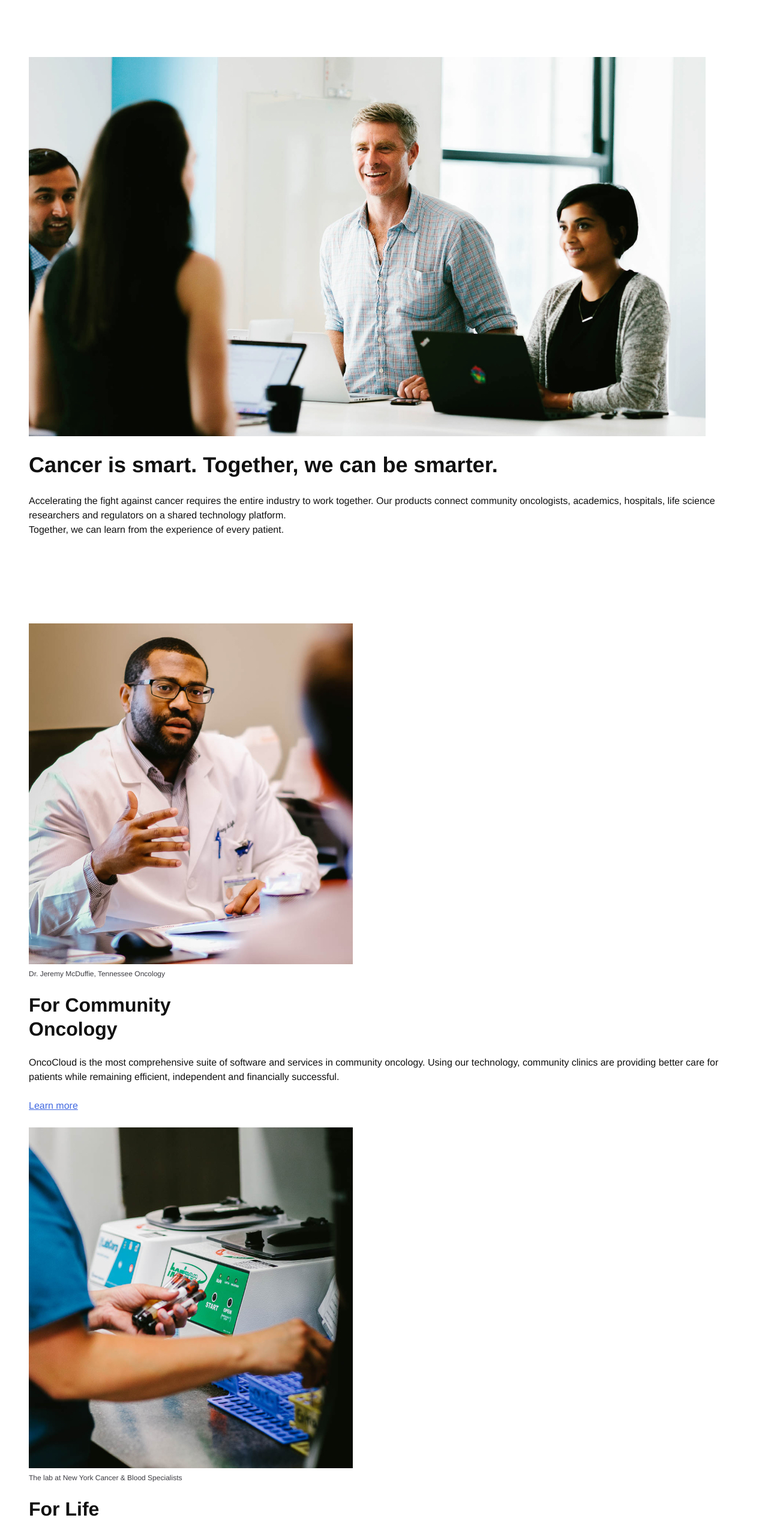
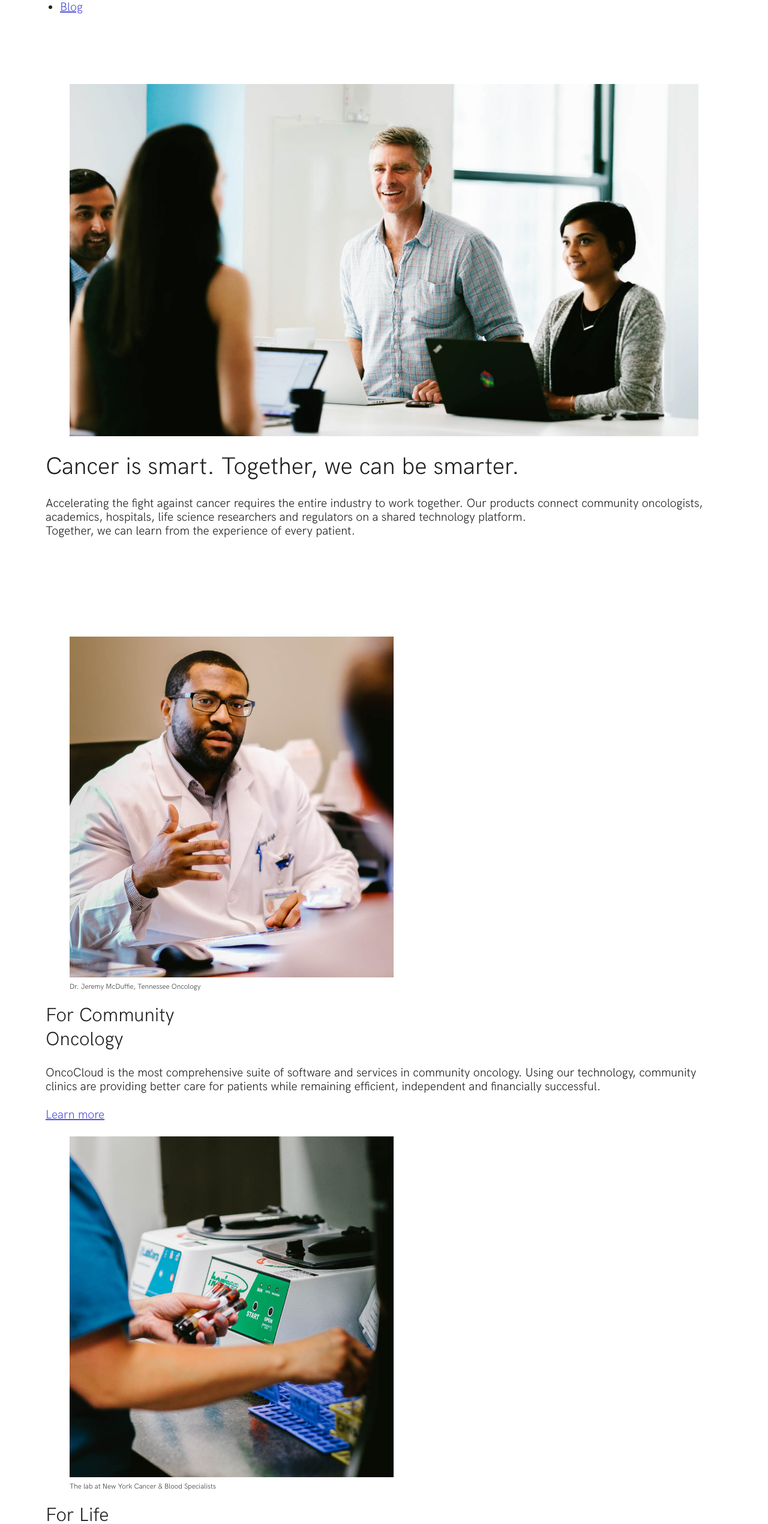
Before and after one commit to mct-ui/responsive-design-driessenslucas, a plain HTML site: page index.html in a window 1280 px wide. Shown: the part 241-2781 px from the top of the page at 60% size. Drawn offline with Linux system fonts and the light colour scheme; files whose address does not match are found by name.

Commit message:
added Project defaults

```diff
--- a/css/screen.css
+++ b/css/screen.css
@@ -1,6 +1,18 @@
 /*------------------------------------*\
   #FONTS
 \*------------------------------------*/
+@font-face {
+	font-family: 'HK Grotesk Web';
+	font-weight: 200;
+	src: url('../fonts/hkgrotesk-light-webfont.woff') format('woff'),
+		url('../fonts/hkgrotesk-light-webfont.woff2') format('woff2');
+}
+@font-face {
+	font-family: 'HK Grotesk Web';
+	font-weight: 400;
+	src: url('../fonts/hkgrotesk-light-webfont.woff') format('woff'),
+		url('../fonts/hkgrotesk-light-webfont.woff2') format('woff2');
+}
 
 /*------------------------------------*\
   #GENERIC
@@ -15,8 +27,8 @@
 html {
 	font-size: 16px;
 	line-height: 1.5;
-    font-family: Helvetica, arial, sans-serif;
-    color: #111;
+	font-family: 'HK Grotesk Web', sans-serif;
+	color: #202024;
 	box-sizing: border-box;
 	-webkit-font-smoothing: antialiased;
 	-moz-osx-font-smoothing: grayscale;
@@ -28,6 +40,13 @@ html {
 	box-sizing: inherit;
 }
 
+@media (min-width: 768px) {
+	html {
+		font-size: 20px;
+		line-height: 1.6;
+	}
+}
+
 /*
  * Remove text-shadow in selection highlight:
  * https://twitter.com/miketaylr/status/12228805301
@@ -36,7 +55,7 @@ html {
  */
 
 ::selection {
-    background: #e85e00;
+	background: #5051db;
 	color: white;
 	text-shadow: none;
 }
@@ -61,6 +80,11 @@ img {
     ---
     Default markup for typographic elements
 */
+h1,
+h2,
+h3 {
+	font-weight: 200;
+}
 
 h1 {
 	font-size: 36px;
@@ -125,7 +149,7 @@ figcaption {
 	font-size: 12px;
 	line-height: 16px;
 	margin-top: 8px;
-    color: #3C3C42;
+	color: #3c3c42;
 }
 
 hr {
@@ -135,19 +159,15 @@ hr {
 	margin: 0 0 24px;
 }
 
-a {
-    color: RoyalBlue;
-    transition: all .1s ease-in-out;
-}
-
-a:visited,
-a:active {
-    color: BlueViolet;
+a,
+a:visited {
+	color: #5051db;
+	transition: all 0.1s ease-in-out;
 }
 
 a:hover,
-a:focus {
-    color: Crimson;
+a:active a:focus {
+	color: #3e3ea8;
 }
 
 /*------------------------------------*\
@@ -194,7 +214,7 @@ a:focus {
 	margin-left: auto;
 	margin-right: auto;
 	width: 100%;
-    max-width: 90em; /* 90 * 16px = 1440px */
+	max-width: 56.4em; /* 56.4 * 16px = 1128px */
 }
 
 /*
@@ -610,18 +630,18 @@ a:focus {
 		text-decoration: underline;
 	}
 	a[href]:after {
-        content: " (" attr(href) ")";
+		content: ' (' attr(href) ')';
 	}
 	abbr[title]:after {
-        content: " (" attr(title) ")";
+		content: ' (' attr(title) ')';
 	}
 	/*
      * Don't show links that are fragment identifiers,
      * or use the `javascript:` pseudo protocol
      */
-    a[href^="#"]:after,
-    a[href^="javascript:"]:after {
-        content: "";
+	a[href^='#']:after,
+	a[href^='javascript:']:after {
+		content: '';
 	}
 	pre {
 		white-space: pre-wrap !important;
--- a/index.html
+++ b/index.html
@@ -1,23 +1,23 @@
-<!doctype html>
+<!DOCTYPE html>
 <html lang="en">
+	<head>
+		<meta charset="utf-8" />
+		<meta http-equiv="x-ua-compatible" content="ie=edge" />
+		<title>Flatiron</title>
+		<meta name="description" content="This is my HTML5 boilerplate." />
+		<meta name="viewport" content="width=device-width, initial-scale=1.0" />
 
-<head>
-    <meta charset="utf-8">
-    <meta http-equiv="x-ua-compatible" content="ie=edge">
-    <title>Flatiron</title>
-    <meta name="description" content="This is my HTML5 boilerplate.">
-    <meta name="viewport" content="width=device-width, initial-scale=1.0">
-
-    <link rel="stylesheet" href="css/normalize.css">
-    <link rel="stylesheet" href="css/screen.css">
+		<link rel="icon" href="favicon.ico" />
+		<link rel="apple-touch-icon" href="apple-touch-icon.png" />
+		<link rel="json" href="manifest.json" />
+		<link rel="stylesheet" href="css/screen.css" />
+		<link rel="stylesheet" href="css/normalize.css" />
 	</head>
 
 	<body>
 		<header class="o-row">
 			<div class="o-container">
-            <h1>
-                Flatiron
-            </h1>
+				<h1>Flatiron</h1>
 				<nav>
 					<ul>
 						<li><a href="#!">Technology</a></li>
@@ -36,17 +36,17 @@
 		<section class="o-row o-row--lg">
 			<div class="o-container">
 				<figure>
-                <img src="img/jpg/intro-img.jpg" alt="Dr. James Hamrick & Sarika Vora in their weekly team stand-up">
+					<img
+						src="img/jpg/intro-img.jpg"
+						alt="Dr. James Hamrick & Sarika Vora in their weekly team stand-up"
+					/>
 				</figure>
-            <h1>
-                Cancer is smart.
-                Together, we can
-                be smarter.
-            </h1>
+				<h1>Cancer is smart. Together, we can be smarter.</h1>
 				<p>
-                Accelerating the fight against cancer requires the entire industry to work together. Our products
-                connect community oncologists, academics, hospitals, life science researchers and regulators on a shared
-                technology platform. <br>
+					Accelerating the fight against cancer requires the entire industry to
+					work together. Our products connect community oncologists, academics,
+					hospitals, life science researchers and regulators on a shared
+					technology platform. <br />
 					Together, we can learn from the experience of every patient.
 				</p>
 			</div>
@@ -56,21 +56,28 @@
 				<article>
 					<figure>
 						<picture>
-                        <source srcset="img/jpg/img-1.jpg" media="(min-width: 992px)">
-                        <source srcset="img/jpg/img-1-landscape@2x.jpg" media="(min-width: 576px)">
-                        <img src="img/jpg/img-1-landscape.jpg" alt="Dr. Jeremy McDuffie, Tennessee Oncology">
+							<source srcset="img/jpg/img-1.jpg" media="(min-width: 992px)" />
+							<source
+								srcset="img/jpg/img-1-landscape@2x.jpg"
+								media="(min-width: 576px)"
+							/>
+							<img
+								src="img/jpg/img-1-landscape.jpg"
+								alt="Dr. Jeremy McDuffie, Tennessee Oncology"
+							/>
 						</picture>
 						<figcaption>Dr. Jeremy McDuffie, Tennessee Oncology</figcaption>
 					</figure>
 					<header>
 						<h2>
-                        For Community <br>
+							For Community <br />
 							Oncology
 						</h2>
 					</header>
 					<p>
-                    OncoCloud is the most comprehensive suite of software and services in community oncology. Using our
-                    technology, community clinics are providing better care for patients while remaining efficient,
+						OncoCloud is the most comprehensive suite of software and services
+						in community oncology. Using our technology, community clinics are
+						providing better care for patients while remaining efficient,
 						independent and financially successful.
 					</p>
 					<p>
@@ -80,22 +87,31 @@
 				<article>
 					<figure>
 						<picture>
-                        <source srcset="img/jpg/img-2.jpg" media="(min-width: 992px)">
-                        <source srcset="img/jpg/img-2-landscape@2x.jpg" media="(min-width: 576px)">
-                        <img src="img/jpg/img-2-landscape.jpg" alt="Dr. Jeremy McDuffie, Tennessee Oncology">
+							<source srcset="img/jpg/img-2.jpg" media="(min-width: 992px)" />
+							<source
+								srcset="img/jpg/img-2-landscape@2x.jpg"
+								media="(min-width: 576px)"
+							/>
+							<img
+								src="img/jpg/img-2-landscape.jpg"
+								alt="Dr. Jeremy McDuffie, Tennessee Oncology"
+							/>
 						</picture>
-                    <figcaption>The lab at New York Cancer & Blood Specialists</figcaption>
+						<figcaption>
+							The lab at New York Cancer & Blood Specialists
+						</figcaption>
 					</figure>
 					<header>
 						<h2>
-                        For Life <br>
+							For Life <br />
 							Sciences
 						</h2>
 					</header>
 					<p>
-                    With access to billions of data points on millions of cancer patients treated across our network,
-                    Flatiron is changing the way life science companies are using real-world data to accelerate research
-                    and generate evidence.
+						With access to billions of data points on millions of cancer
+						patients treated across our network, Flatiron is changing the way
+						life science companies are using real-world data to accelerate
+						research and generate evidence.
 					</p>
 					<p>
 						<a href="#!">Learn more</a>
@@ -104,21 +120,30 @@
 				<article>
 					<figure>
 						<picture>
-                        <source srcset="img/jpg/img-3.jpg" media="(min-width: 992px)">
-                        <source srcset="img/jpg/img-3-landscape@2x.jpg" media="(min-width: 576px)">
-                        <img src="img/jpg/img-3-landscape.jpg" alt="Dr. Jeremy McDuffie, Tennessee Oncology">
+							<source srcset="img/jpg/img-3.jpg" media="(min-width: 992px)" />
+							<source
+								srcset="img/jpg/img-3-landscape@2x.jpg"
+								media="(min-width: 576px)"
+							/>
+							<img
+								src="img/jpg/img-3-landscape.jpg"
+								alt="Dr. Jeremy McDuffie, Tennessee Oncology"
+							/>
 						</picture>
-                    <figcaption>The lab at New York Cancer & Blood Specialists</figcaption>
+						<figcaption>
+							The lab at New York Cancer & Blood Specialists
+						</figcaption>
 					</figure>
 					<header>
 						<h2>
-                        For Academics <br>
+							For Academics <br />
 							&amp; Hospitals
 						</h2>
 					</header>
 					<p>
-                    Flatiron’s enriched data infrastructure helps hospitals and academic centers unlock the promise of
-                    their EHR data. Researchers and clinicians now have access to research-grade insights from within
+						Flatiron’s enriched data infrastructure helps hospitals and academic
+						centers unlock the promise of their EHR data. Researchers and
+						clinicians now have access to research-grade insights from within
 						and beyond the walls of their institution.
 					</p>
 					<p>
@@ -131,7 +156,8 @@
 			<div class="o-container">
 				<header>
 					<h2>
-                    Do well by doing good. Join the leading tech company in the fight against cancer.
+						Do well by doing good. Join the leading tech company in the fight
+						against cancer.
 					</h2>
 				</header>
 				<p>
@@ -146,17 +172,19 @@
 			</div>
 			<div class="o-container">
 				<figure>
-                <img src="img/jpg/img-4.jpg" alt="Dr. James Hamrick & Sarika Vora in their weekly team stand-up">
+					<img
+						src="img/jpg/img-4.jpg"
+						alt="Dr. James Hamrick & Sarika Vora in their weekly team stand-up"
+					/>
 				</figure>
 			</div>
 			<div class="o-container">
-            <h3>
-                Life at Flatiron
-            </h3>
+				<h3>Life at Flatiron</h3>
 
 				<p>
-                The talent and dedication of the people working at Flatiron makes everything we do possible. If you’re
-                passionate about having an impact on accelerating cancer research and improving patient care, we’d love
+					The talent and dedication of the people working at Flatiron makes
+					everything we do possible. If you’re passionate about having an impact
+					on accelerating cancer research and improving patient care, we’d love
 					to hear from you.
 				</p>
 				<p>
@@ -167,12 +195,10 @@
 		<section class="o-row o-row--lg">
 			<div class="o-container">
 				<div class="u-max-width-xs">
-                <h2>
-                    Let us tell you more.
-                </h2>
+					<h2>Let us tell you more.</h2>
 					<p>
-                    We will email you to start the conversation. Lorem ipsum dolor sit amet consectetur adipisicing
-                    elit.
+						We will email you to start the conversation. Lorem ipsum dolor sit
+						amet consectetur adipisicing elit.
 					</p>
 					<p>
 						<a href="#!">Sign me up</a>
@@ -182,9 +208,7 @@
 		</section>
 		<footer class="o-row">
 			<div class="o-container">
-            <p>
-                Flatiron
-            </p>
+				<p>Flatiron</p>
 				<nav>
 					<ul>
 						<li><a href="#!">Contact</a></li>
@@ -203,5 +227,4 @@
 			</div>
 		</footer>
 	</body>
-
 </html>
```
Also changed, not shown: apple-touch-icon.png (added), favicon.ico (added), manifest.json (added). Lines whose indentation alone changed are shown as unchanged.
